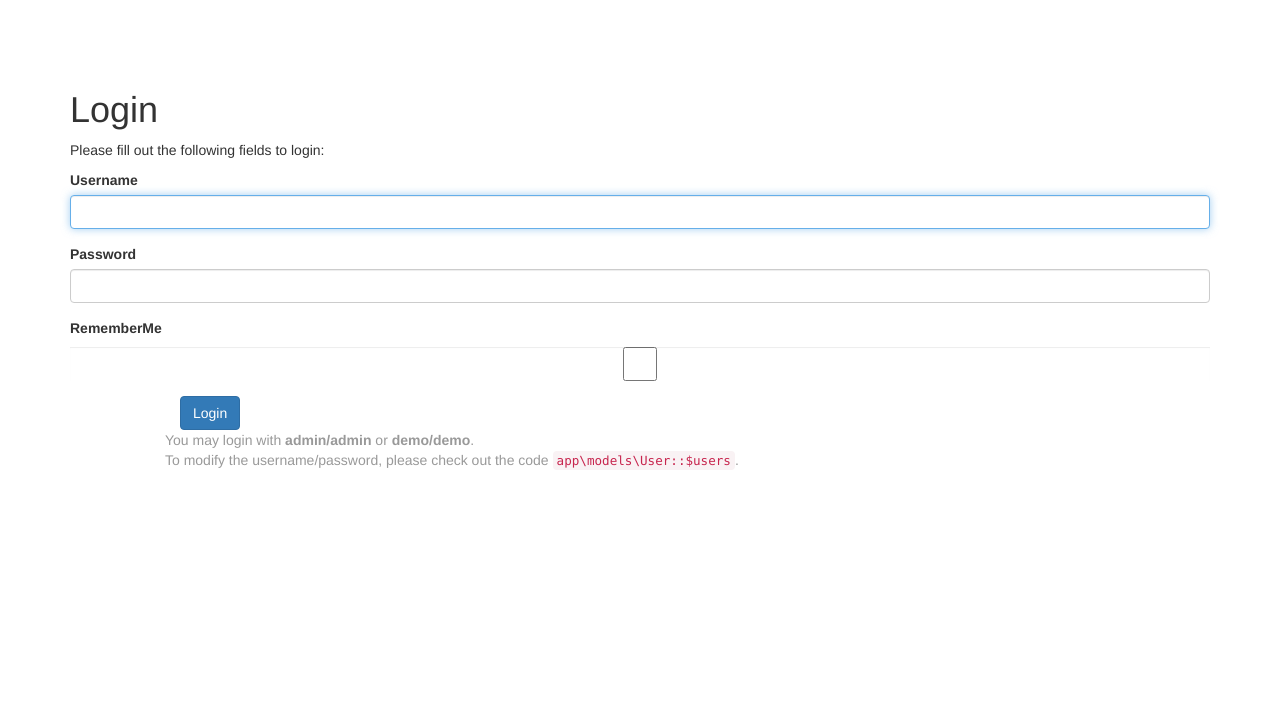
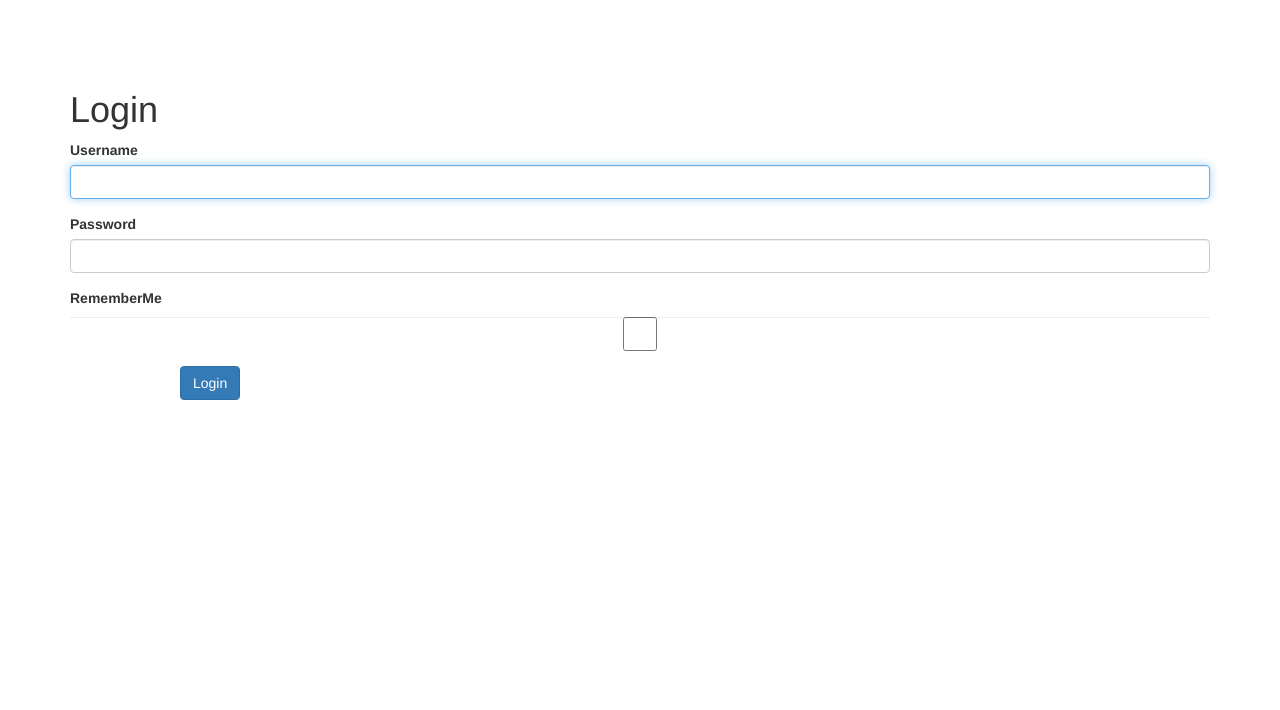
Before and after one commit to pmtik-2019/Attendance-System-API, a Yii app: template views/site/login.php in a window 1280 px wide. Shown: the top 710 px of the page. Run offline with PHP 8.4 and a stand-in for Yii, Linux system fonts and the light colour scheme; the template is opened without the code that fills it, so the values that code supplies are empty; form fields are guessed from the names that the template uses; some libraries are stand-ins or nearby versions.

Commit message:
Membuat Folder Admin

```diff
--- a/views/site/login.php
+++ b/views/site/login.php
@@ -12,8 +12,6 @@ $this->params['breadcrumbs'][] = $this->title;
 ?>
 <div class="site-login">
     <h1><?= Html::encode($this->title) ?></h1>
-
-    <p>Please fill out the following fields to login:</p>
 
     <?php $form = ActiveForm::begin([
         'id' => 'login-form',
@@ -39,9 +37,4 @@ $this->params['breadcrumbs'][] = $this->title;
         </div>
 
     <?php ActiveForm::end(); ?>
-
-    <div class="col-lg-offset-1" style="color:#999;">
-        You may login with <strong>admin/admin</strong> or <strong>demo/demo</strong>.<br>
-        To modify the username/password, please check out the code <code>app\models\User::$users</code>.
-    </div>
 </div>
```
Also changed, not shown: views/site/admin/index.php (added, +23 -0 lines).
